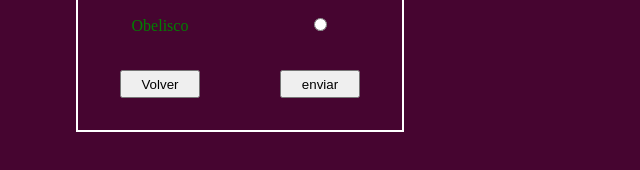
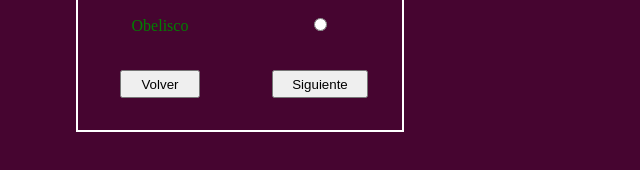
Before and after one commit to Herlyck/Trabajo-Final, a plain HTML site: page contenedor html/mariocompra.html in a window 1280 px wide. Shown: the part 464-634 px from the top of the page, 242-882 px from the left. Drawn offline with Linux system fonts and the light colour scheme; files whose address does not match are found by name.

Commit message:
Add files via upload

```diff
--- a/contenedor css/mariocompra.css
+++ b/contenedor css/mariocompra.css
@@ -51,7 +51,7 @@ h2{
 #botonsede{
     grid-column: 2;
     grid-row:7;
-    width: 10vh;
+    width: 12vh;
     height: 3.5vh;
 
 }
--- a/contenedor html/mariocompra.html
+++ b/contenedor html/mariocompra.html
@@ -38,7 +38,7 @@
         <label for="cine">Obelisco</label>
         <input type="radio" name="cine" id="cine" value="Obelisco" required>
 
-        <button id="botonsede" type="submit">enviar</button>
+        <button id="botonsede" type="submit">Siguiente</button>
         <button id="volver" type="button" onclick="botonatras()">Volver</button>
         <script src="../contenedor js/boton-atras.js">
 
```
Also changed, not shown: contenedor html/horarios.html (+2 -2 lines), index.html (+0 -12 lines), contenedor js/horario.js (line endings or trailing spaces), contenedor js/sede.js (line endings or trailing spaces).
